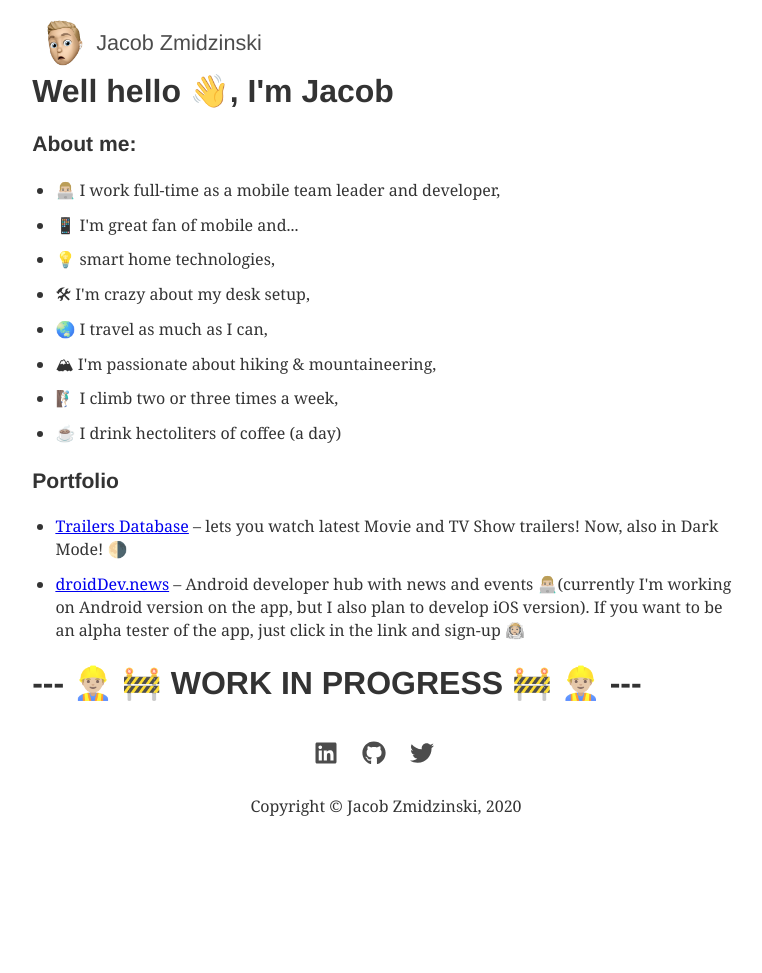
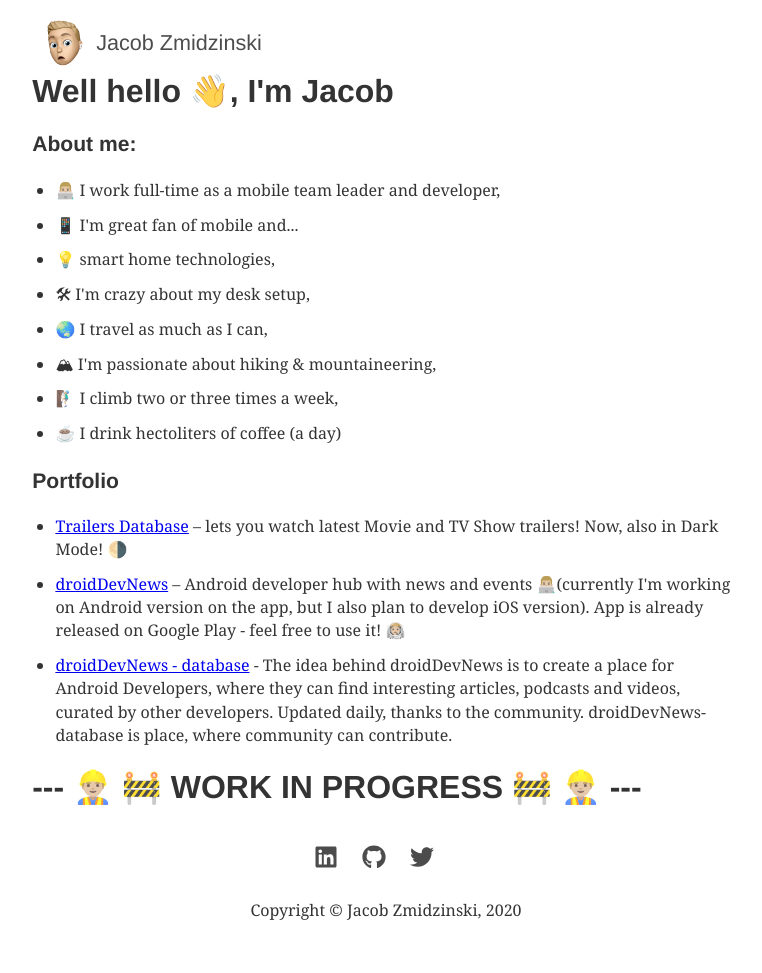
Before and after one commit to jacobzmidzinski/jacobzmidzinski.com, a Gatsby site: page / in a window 1280 px wide. Shown: the whole page, without its empty margins (254-1016 px from the left). Before the commit the page ends 900 px from the top, so only its background shows below. Built offline with nearby package versions, Linux system fonts and the light colour scheme; Gatsby itself is replaced by a stand-in of ours; some packages are replaced by stand-ins of ours.

Commit message:
Updated index.md

```diff
--- a/content/pages/index.md
+++ b/content/pages/index.md
@@ -28,7 +28,8 @@ output:
 ### Portfolio
 
 - [Trailers Database](https://apps.apple.com/pl/app/trailers-database/id1393732085) – lets you watch latest Movie and TV Show trailers! Now, also in Dark Mode! 🌗
-- [droidDev.news](https://appdistribution.firebase.dev/i/qn7ktSbP) – Android developer hub with news and events 👨🏼‍💻(currently I'm working on Android version on the app, but I also plan to develop iOS version). If you want to be an alpha tester of the app, just click in the link and sign-up 🧑🏼‍🚀
+- [droidDevNews](https://play.google.com/store/apps/details?id=com.jacobzmidzinski.droiddevnews) – Android developer hub with news and events 👨🏼‍💻(currently I'm working on Android version on the app, but I also plan to develop iOS version). App is already released on Google Play - feel free to use it! 🧑🏼‍🚀
+- [droidDevNews - database](https://github.com/jacobzmidzinski/droidDevNews-database) - The idea behind droidDevNews is to create a place for Android Developers, where they can find interesting articles, podcasts and videos, curated by other developers. Updated daily, thanks to the community. droidDevNews-database is place, where community can contribute.
 
 
 # ---  👷🏼‍♂️ 🚧 WORK IN PROGRESS 🚧 👷🏼‍♂️ ---
```
